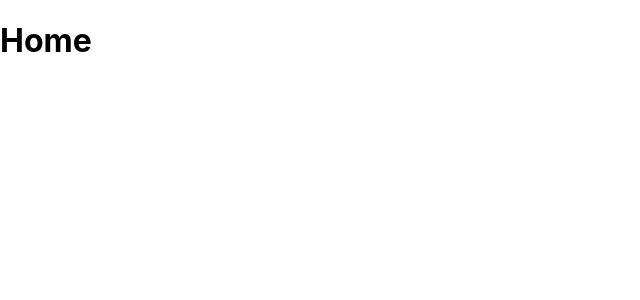
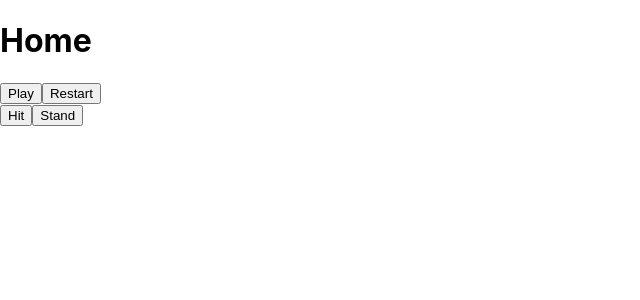
Before and after one commit to RoaRobinson97/blackjack-test, a React (Create React App) app: page / in a window 1280 px wide. Shown: the top 300 px of the page, without its empty margins (0-640 px from the left). Built offline with nearby package versions, Linux system fonts and the light colour scheme.

Commit message:
Controls and table components created

```diff
--- /dev/null
+++ b/src/components/Home/controls.fixture.js
@@ -0,0 +1,21 @@
+/* eslint-disable react/button-has-type */
+import React from 'react';
+
+/** Display controls of the game */
+function Controls() {
+  return (
+    <div>
+      <div>
+        <button type="submit"> Play </button>
+        <button type="reset"> Restart </button>
+      </div>
+      <div>
+        <button type="button"> Hit </button>
+        <button type="button"> Stand </button>
+      </div>
+
+    </div>
+  );
+}
+
+export default Controls;
--- /dev/null
+++ b/src/components/Home/table.fixture.js
@@ -0,0 +1,14 @@
+import React from 'react';
+
+/** Display table of the game */
+function Table(props) {
+  const { children } = props;
+
+  return (
+    <div>
+      {children}
+    </div>
+  );
+}
+
+export default Table;
--- a/src/index.js
+++ b/src/index.js
@@ -1,9 +1,8 @@
 import React from 'react';
 import ReactDOM from 'react-dom/client';
-import './styles/global.scss';
+import './styles/global.style.scss';
 import { Provider } from 'react-redux';
 import App from './App';
-import reportWebVitals from './reportWebVitals';
 import { store } from './redux/store';
 
 const root = ReactDOM.createRoot(document.getElementById('root'));
@@ -12,8 +11,3 @@ root.render(
     <App />
   </Provider>,
 );
-
-// If you want to start measuring performance in your app, pass a function
-// to log results (for example: reportWebVitals(console.log))
-// or send to an analytics endpoint. Learn more: https://bit.ly/CRA-vitals
-reportWebVitals();
--- a/src/pages/Home.js
+++ b/src/pages/Home.js
@@ -1,8 +1,14 @@
 import React from 'react';
+import Controls from '../components/Home/controls.fixture';
+import Table from '../components/Home/table.fixture';
 
 function Home() {
   return (
-    <h1>Home</h1>
+    <div>
+      <h1>Home</h1>
+      <Controls />
+      <Table />
+    </div>
   );
 }
 
--- a/src/reportWebVitals.js
+++ /dev/null
@@ -1,15 +0,0 @@
-const reportWebVitals = (onPerfEntry) => {
-  if (onPerfEntry && onPerfEntry instanceof Function) {
-    import('web-vitals').then(({
-      getCLS, getFID, getFCP, getLCP, getTTFB,
-    }) => {
-      getCLS(onPerfEntry);
-      getFID(onPerfEntry);
-      getFCP(onPerfEntry);
-      getLCP(onPerfEntry);
-      getTTFB(onPerfEntry);
-    });
-  }
-};
-
-export default reportWebVitals;
```
Also changed, not shown: src/pages/page1.js (deleted, +0 -9 lines), .eslintrc.js, src/logo.svg (deleted), src/styles/global.style.scss (renamed from src/styles/global.scss), src/styles/pages/pages/home.style.scss (added).
